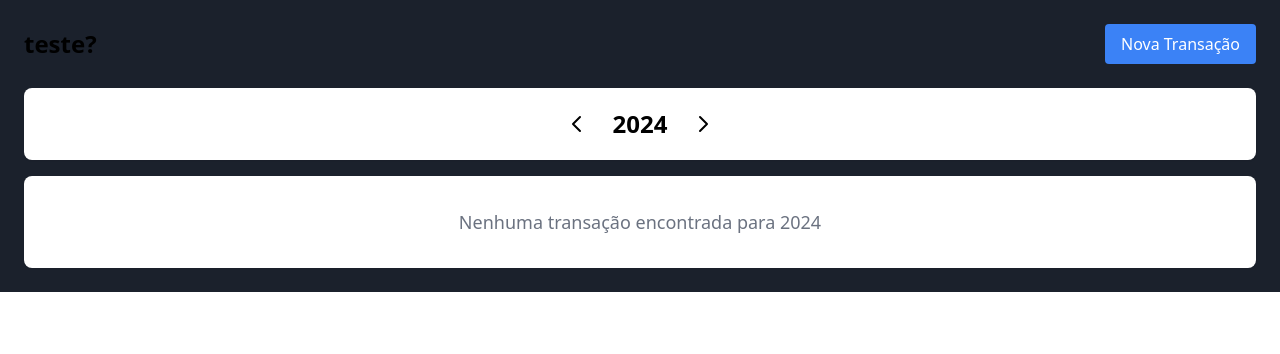
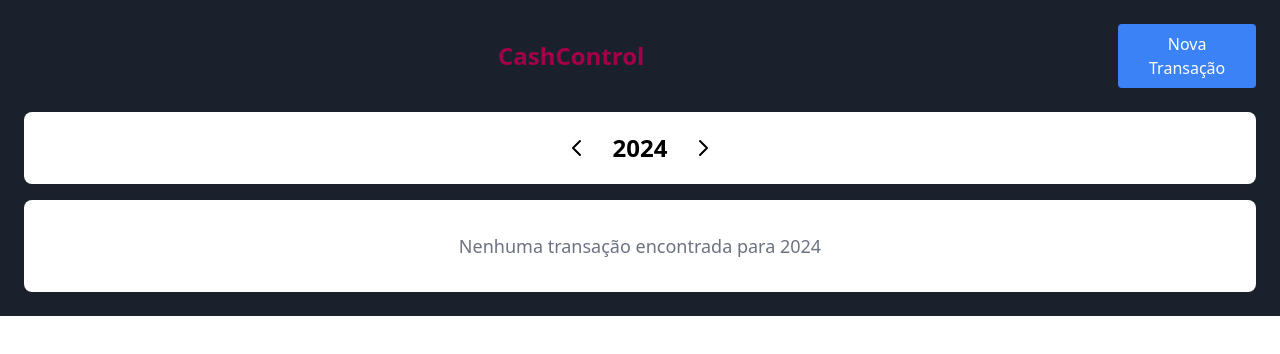
Before and after one commit to felipesantosdd/cash-control, a React app: page / in a window 1280 px wide. Shown: the top 354 px of the page. Built offline with nearby package versions, Linux system fonts and the light colour scheme; the HTML template or start-up script is replaced by a standard one.

Commit message:
feat/adição do readme

```diff
--- a/src/renderer/App.jsx
+++ b/src/renderer/App.jsx
@@ -29,7 +29,9 @@
         <div className="p-6  mx-auto bg-[#1B212C] h-full w-full">
             <div className="flex justify-between items-center mb-6
             ">
-                <h1 className="text-2xl font-bold">teste?</h1>
+               <div className='flex flex-row justify-center w-full text-center'>
+               <h1 className="text-2xl font-bold text-[#A30049]">CashControl</h1>
+               </div>
                 <button
                     onClick={() => setIsFormOpen(true)}
                     className="bg-blue-500 text-white px-4 py-2 rounded hover:bg-blue-600 transition-colors"
```
Also changed, not shown: 2 other files (tests, documents, lock files or other folders).
